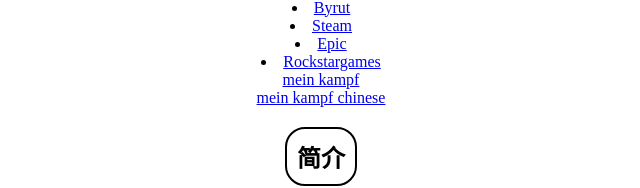
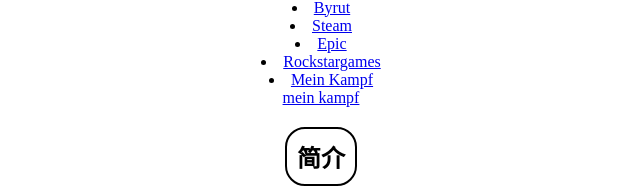
Before and after one commit to manisyourdad/manisyourdad.github.io, a plain HTML site: page index.html in a window 1280 px wide. Shown: the part 172-360 px from the top of the page, without its empty margins (319-959 px from the left). Drawn offline with Linux system fonts and the light colour scheme.

Commit message:
index.html

```diff
--- a/index.html
+++ b/index.html
@@ -232,8 +232,8 @@
     <li> <a href="https://store.steampowered.com/" class="link">Steam</a> </li>
     <li> <a href="https://store.epicgames.com/zh-CN/" class="link">Epic</a> </li>
     <li> <a href="https://www.rockstargames.com/" class="link">Rockstargames</a> </li>
+    <li> <a href="https://wwry.lanzouq.com/iHZ3M1bueq0d" class="link">Mein Kampf</a> </li>
     <a href="meinkampf.pdf">mein kampf</a>
-    <a href="meinkampfchinese.pdf">mein kampf chinese</a>
   </header>
 
   <section>
```
